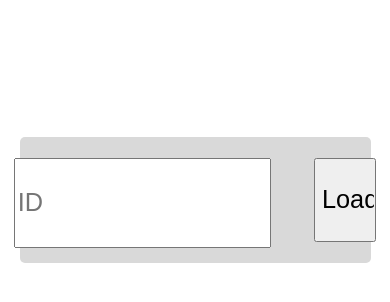
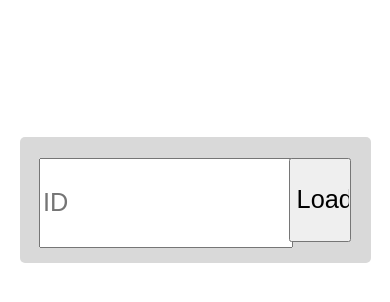
Before and after one commit to levkinam10/pyPastebinFlask, a Flask app: page /id_sel in a window 390 px wide. Shown: the part 222-524 px from the top of the page. Run offline with Flask 3, Linux system fonts and the light colour scheme.

Commit message:
05.01.24 14:40 Mobile fix

```diff
--- a/static/ID_dialogFrame.css
+++ b/static/ID_dialogFrame.css
@@ -48,16 +48,16 @@
 }
 #id {
     position: absolute;
-    width: 80%;
+    width: 79%;
     height: 100%;
-    left: -1em;
+    left: 0vw;
 
     margin: auto;
     font-size: 3vh;
 }
 #SumbitBtn {
     position: absolute;
-    right: -1em;
+    right: 0vw;
     width: 20%;
     height: 100%;
     Font-size: 3vh;
```
